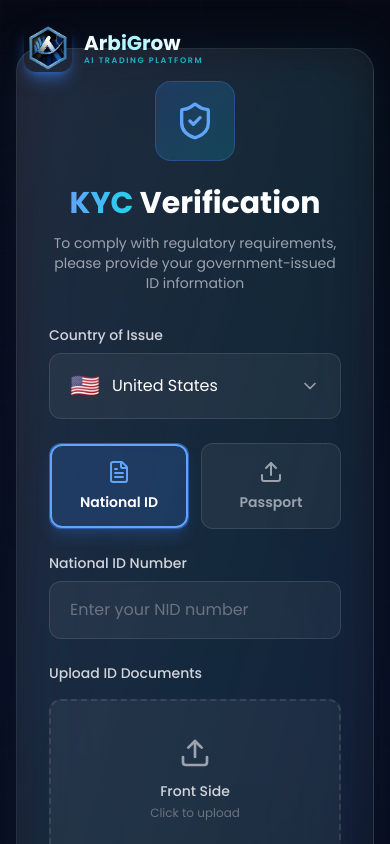
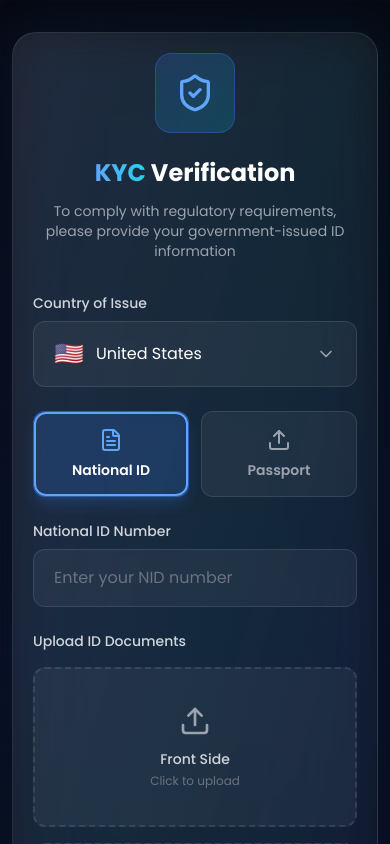
Before and after one commit to Sadikuzzamantutul23/ArbiGrow, a React (Vite) app: page /verification-page in a window 390 px wide. Shown: the top 844 px of the page. Built offline with nearby package versions, Linux system fonts and the light colour scheme; sample sign-in values are in the browser's storage.

Commit message:
verifcation responsive

```diff
--- a/src/App.jsx
+++ b/src/App.jsx
@@ -10,6 +10,7 @@ import {TermsAndConditions} from './page/TermsAndConditions'
 import PrivacyPolicy from './page/privacyPolicy'
 import EmailVerificationPage from './page/EmailVerificationPage'
 import { NotFoundPage } from './page/NotFoundPage'
+import ProtectedRoute from './component/ProtectedRoute'
 
 
 const App = () => {
@@ -22,7 +23,7 @@ const App = () => {
           <Route path='/login' element={<LoginForm/>} />
           <Route path='/register' element={<RegisterForm/>} />
           <Route path='/forgot-password' element={<ForgotPassword/>} />
-          <Route path='/verification-page' element={<VerificationPage />} />
+          <Route path='/verification-page' element={<ProtectedRoute><VerificationPage /></ProtectedRoute> } />
           <Route path='/reset-password' element={<ResetPassword />} />
           <Route path='/terms-conditions' element={<TermsAndConditions />} />
           <Route path='/privacy-policy' element={<PrivacyPolicy />} />
--- /dev/null
+++ b/src/component/ProtectedRoute.jsx
@@ -0,0 +1,14 @@
+import { Navigate } from "react-router-dom";
+import useUserStore from "../store/userStore";
+
+
+export default function ProtectedRoute({ children }) {
+  const { user } = useUserStore();
+    console.log("ProtectedRoute user", user);
+  if (!user) {
+    return <Navigate to="/login" replace />;
+  }
+
+
+  return children;
+}
--- a/src/page/Register.jsx
+++ b/src/page/Register.jsx
@@ -9,6 +9,7 @@ export default function RegisterForm() {
   const navigate = useNavigate();
   const setUser = useUserStore((state) => state.setUser);
   const setToken = useUserStore((state) => state.setToken);
+  const [isReferralLocked, setIsReferralLocked] = useState(false);
 
   const [agree, setAgree] = useState(false);
 
@@ -33,6 +34,7 @@ export default function RegisterForm() {
         ...prev,
         referral_code: refCodeFromURL,
       }));
+       setIsReferralLocked(true);
     }
   }, [searchParams]);
 
@@ -161,9 +163,15 @@ export default function RegisterForm() {
                name="referral_code"
                value={formData.referral_code}
                placeholder="Enter referral code"
-                className="mt-1 w-full px-4 py-2 border rounded-lg focus:outline-none focus:ring-2 focus:ring-blue-400"
+               readOnly={isReferralLocked}
                onChange={handleChange}
+               className="mt-1 w-full px-4 py-2 border rounded-lg focus:outline-none focus:ring-2 focus:ring-blue-400 bg-white text-black"
                />
+                {isReferralLocked && (
+                 <p className="text-xs text-[#00CFF5] mt-1">
+               Referral applied from invitation link
+               </p>
+               )}
               {errors.find((e) => e.field === "referral_code") && (
                 <p className="text-xs text-red-500 mt-1">
                   {errors.find((e) => e.field === "referral_code").message}
--- a/src/page/VerificationPage.jsx
+++ b/src/page/VerificationPage.jsx
@@ -11,7 +11,7 @@ import {
   ChevronDown,
 } from "lucide-react";
 import { submitKYC } from "../api/kyc.api.js";
-import logo from "../assets/Arbigrow-Logo.png";
+// import logo from "../assets/Arbigrow-Logo.png";
 import { useNavigate } from "react-router-dom";
 import { countries } from "../constants/countries";
 
@@ -138,7 +138,7 @@ export default function VerificationPage() {
   };
 
   return (
-    <div className="min-h-screen bg-gradient-to-b from-[#060913] via-[#080b1f] to-[#060913] text-white flex items-center justify-center px-4 py-12">
+    <div className="min-h-screen bg-gradient-to-b from-[#060913] via-[#080b1f] to-[#060913] text-white flex items-center justify-center px-3 sm:px-4 md:px-6 py-8 md:py-12 relative overflow-hidden">
       {/* Background Elements */}
       <div className="fixed inset-0 pointer-events-none">
         <div className="absolute inset-0 bg-[linear-gradient(rgba(59,130,246,0.02)_1px,transparent_1px),linear-gradient(90deg,rgba(59,130,246,0.02)_1px,transparent_1px)] bg-[size:50px_50px]"></div>
@@ -148,12 +148,12 @@ export default function VerificationPage() {
       </div>
 
       {/* Logo */}
-      <motion.a
+      {/* <motion.a
         href="#home"
         initial={{ opacity: 0, y: -20 }}
         animate={{ opacity: 1, y: 0 }}
         transition={{ duration: 0.6 }}
-        className="fixed top-6 left-6 flex items-center gap-3 group z-50"
+        className="fixed top-4 left-4 sm:top-6 sm:left-6 flex items-center gap-3 group z-50"
       >
         <div className="relative">
           <div className="relative w-12 h-12 rounded-xl overflow-hidden group-hover:scale-110 transition-transform duration-300 shadow-lg shadow-blue-500/50">
@@ -174,7 +174,7 @@ export default function VerificationPage() {
             AI Trading Platform
           </div>
         </div>
-      </motion.a>
+      </motion.a> */}
 
       {/* Main Content */}
       <motion.div
@@ -184,7 +184,7 @@ export default function VerificationPage() {
         className="relative max-w-2xl w-full"
       >
         {/* Card */}
-        <div className="relative p-8 md:p-12 rounded-3xl bg-gradient-to-br from-white/10 to-white/[0.02] backdrop-blur-2xl border border-white/10 shadow-2xl">
+        <div className="relative p-5 sm:p-8 md:p-12 rounded-3xl bg-gradient-to-br from-white/10 to-white/[0.02] backdrop-blur-2xl border border-white/10 shadow-2xl">
           {/* Glow effect */}
           <div className="absolute -inset-[1px] bg-gradient-to-br from-blue-500/20 via-cyan-500/20 to-blue-500/20 rounded-3xl blur-xl opacity-50"></div>
 
@@ -200,7 +200,7 @@ export default function VerificationPage() {
                 <ShieldCheck className="w-10 h-10 text-blue-400" />
               </motion.div>
 
-              <h1 className="text-3xl md:text-4xl font-bold mb-3">
+              <h1 className="text-2xl sm:text-3xl md:text-4xl font-bold mb-3">
                 <span className="bg-gradient-to-r from-blue-400 to-cyan-400 bg-clip-text text-transparent">
                   KYC
                 </span>{" "}
@@ -241,7 +241,7 @@ export default function VerificationPage() {
                     <motion.div
                       initial={{ opacity: 0, y: -10 }}
                       animate={{ opacity: 1, y: 0 }}
-                      className="absolute z-50 w-full mt-2 p-2 bg-[#0a0e27] border border-white/10 rounded-xl shadow-2xl max-h-64 overflow-y-auto backdrop-blur-2xl"
+                      className="absolute z-50 w-full mt-2 p-2 max-h-60 sm:max-h-64 bg-[#0a0e27] border border-white/10 rounded-xl shadow-2xl overflow-y-auto backdrop-blur-2xl"
                     >
                       {/* Search */}
                       <div className="p-2 mb-2">
@@ -335,7 +335,8 @@ export default function VerificationPage() {
              <label className="block text-sm font-medium text-gray-300 mb-2">
              {idType === "nid" ? "National ID Number" : "Passport Number"}
             </label>
-                <div className="relative">
+
+         <div className="relative flex items-center">
              <input
              type="text"
              value={idNumber}
@@ -350,11 +351,13 @@ export default function VerificationPage() {
                }
       className="w-full px-5 py-4 bg-white/5 border border-white/10 rounded-xl text-white placeholder-gray-500 focus:outline-none focus:border-cyan-500/50 focus:bg-white/10 transition-all duration-300"
     />
+
     {idNumber && !error && (
       <motion.div
         initial={{ scale: 0 }}
         animate={{ scale: 1 }}
-                      className="absolute right-4 top-1/2 -translate-y-1/2"
+        transition={{ type: "spring", stiffness: 260, damping: 20 }}
+        className="absolute right-4 flex items-center justify-center h-full"
        >
         <CheckCircle className="w-5 h-5 text-green-400" />
        </motion.div>
@@ -368,7 +371,7 @@ export default function VerificationPage() {
                   Upload ID Documents
                 </label>
 
-                <div className="grid md:grid-cols-2 gap-4">
+                <div className="grid grid-cols-1 sm:grid-cols-2 gap-4">
                   {/* Front Image Upload */}
                   {/* <div>
                     <input
@@ -454,7 +457,7 @@ export default function VerificationPage() {
                             </button>
                           </div>
 
-                          <p className="text-xs text-gray-400 mt-2 text-center truncate">
+                          <p className="text-xs text-gray-400 mt-4 text-center truncate">
                             {frontImage.name}
                           </p>
                         </div>
@@ -514,7 +517,7 @@ export default function VerificationPage() {
                                 </button>
                               </div>
 
-                              <p className="text-xs text-gray-400 mt-2 text-center truncate">
+                              <p className="text-xs text-gray-400 mt-4 text-center truncate">
                                 {backImage.name}
                               </p>
                             </div>
@@ -554,7 +557,7 @@ export default function VerificationPage() {
               <button
                 type="submit"
                 disabled={isSubmitting}
-                className="relative w-full group px-6 py-4 bg-gradient-to-r from-blue-600 via-cyan-500 to-blue-600 rounded-xl font-semibold overflow-hidden shadow-lg shadow-blue-500/30 hover:shadow-blue-500/50 transition-all duration-300 hover:scale-[1.02] disabled:opacity-50 disabled:cursor-not-allowed disabled:hover:scale-100"
+                className="relative w-full group px-4 sm:px-6 py-3 sm:py-4 bg-gradient-to-r from-blue-600 via-cyan-500 to-blue-600 rounded-xl font-semibold overflow-hidden shadow-lg shadow-blue-500/30 hover:shadow-blue-500/50 transition-all duration-300 hover:scale-[1.02] disabled:opacity-50 disabled:cursor-not-allowed disabled:hover:scale-100"
               >
                 {/* Animated shine effect */}
                 <div className="absolute inset-0 -translate-x-full group-hover:translate-x-full transition-transform duration-1000 bg-gradient-to-r from-transparent via-white/20 to-transparent skew-x-12"></div>
```
Lines whose indentation alone changed are shown as unchanged.
